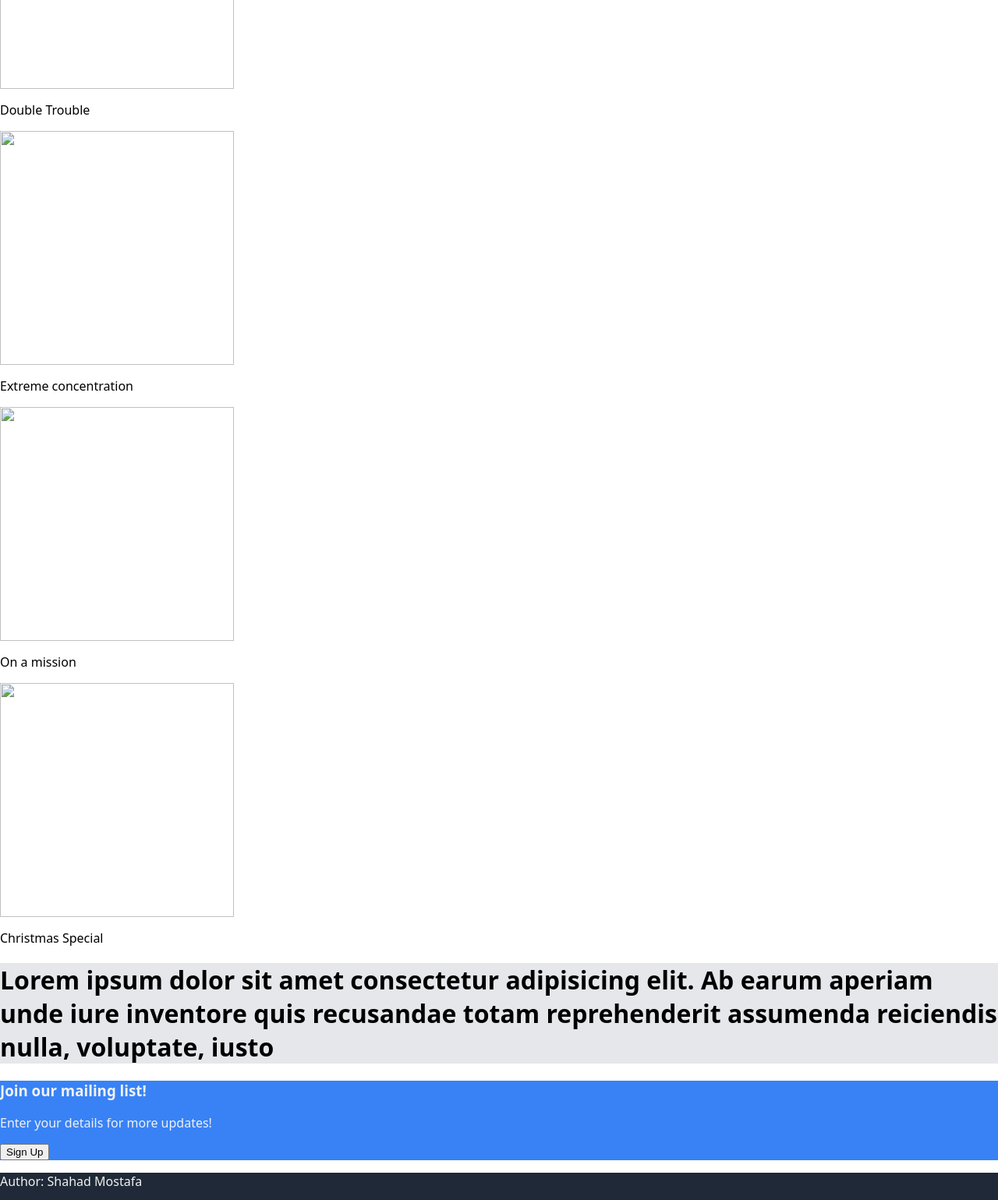
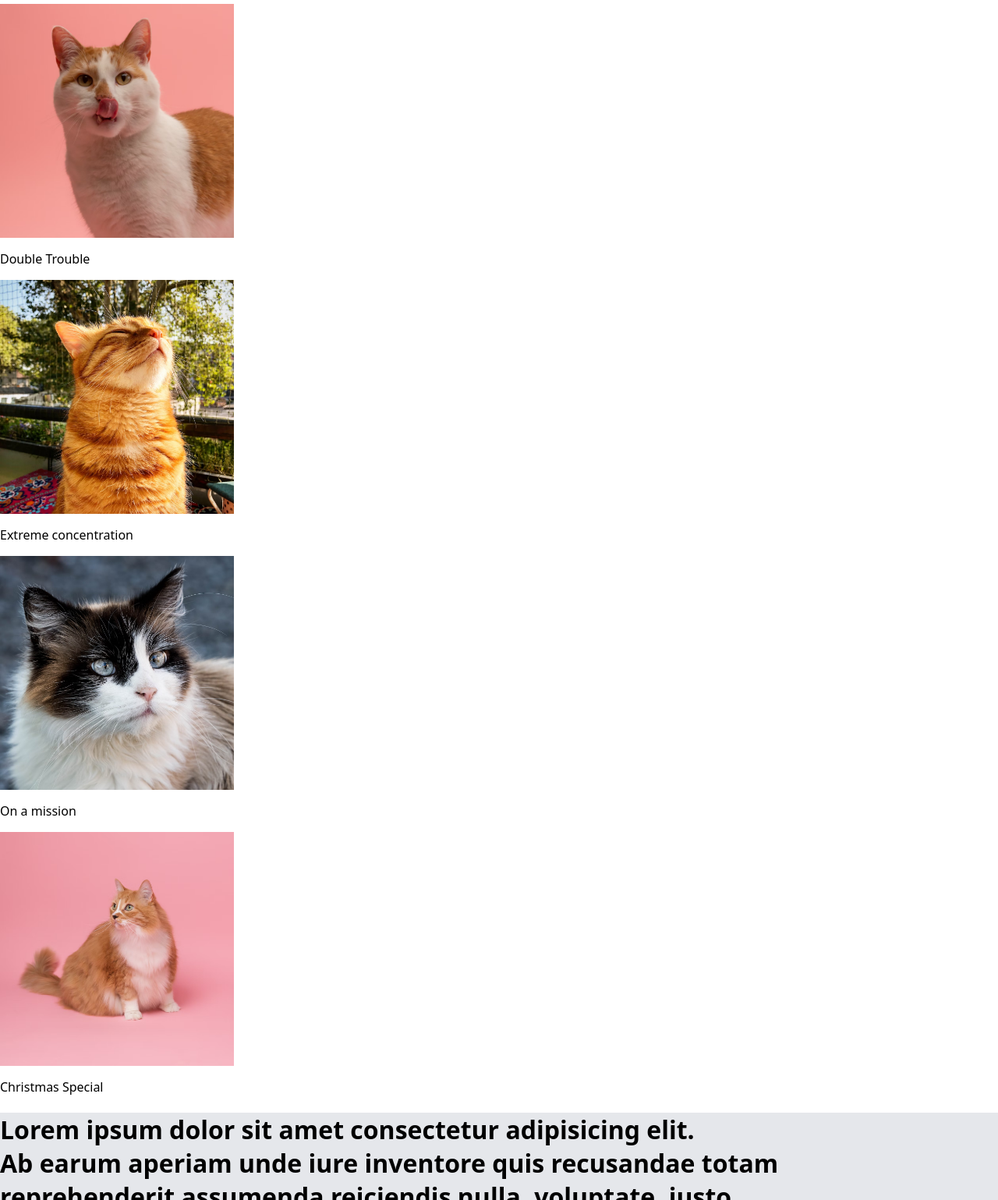
Before and after one commit to shahadmostafa/odin-flexbox, a plain HTML site: page index.html in a window 1280 px wide. Shown: the part 759-2298 px from the top of the page at 78% size. Drawn offline with nearby package versions, Linux system fonts and the light colour scheme.

Commit message:
edited text across various parts of the landing page

```diff
--- a/index.html
+++ b/index.html
@@ -12,21 +12,19 @@
         <div class="blue-bg">
 <!--Section 1-->
         <div class="nav">
-                <div class="nav-left">
-                    <span class="material-symbols-outlined">pets</span>
-                </div>
-                <div class="nav-right">
+            <ul>
+                <li> <span class="material-symbols-outlined">pets</span></li>
+            </ul>
             <ul>
                 <li> <a href=""> Home </a> </li>
                 <li> <a href=""> About Me </a> </li>
                 <li> <a href=""> Contact </a> </li>
             </ul>
         </div>
-            </div>
     <!--Section 2-->
             <div class="landing">
                 <div class="landing-left">
-                    <h1>Welcome to the Frenchie Fan Page</h1>
+                    <h1>Welcome to the Cat Fan Page</h1>
                     <p> Lorem ipsum dolor sit amet consectetur adipisicing elit.
                         Itaque laudantium nam sit amet nemo libero, numquam
                         repudiandae accusamus vitae veniam modi necessitatibus
@@ -36,52 +34,46 @@
                     <button class="cta"> Sign Up</button>
                 </div>
                 <div class="landing-right">
-                    <img src="images/landing-image.avif" width="300px" alt="">
+                    <img src="/images/img-landing.avif" width="600px" alt="">
                 </div>
             </div>
         </div>  <!--Dark Blue End-->
 <!--Section 3-->
+        <h1 class="card-text">More Cat Infomation </h1>
         <div class="card-row">
             <div class="card">
                 <div class="card-img">
-                    <img src="images/frenchie-three.avif" width="300px" alt="">
-                </div>
-                <div class="card-text">
+                    <img src="/images/img-one.avif" width="300px" alt="">
                     <p>Double Trouble </p>
                 </div>
             </div>
 
             <div class="card">
                 <div class="card-img">
-                    <img src="images/frenchie-two.avif" width="300px" alt="">
-                </div>
-                <div class="card-text">
+                    <img src="/images/img-two.avif" width="300px" alt="">
                     <p>Extreme concentration</p>
                 </div>
             </div>
 
             <div class="card">
                 <div class="card-img">
-                    <img src="/images/frenchie-one.avif" width="300px "alt="">
-                </div>
-                <div class="card-text">
+                    <img src="/images/img-three.avif" width="300px "alt="">
                     <p>On a mission</p>
                 </div>
             </div>
 
             <div class="card">
                 <div class="card-img">
-                    <img src="/images/landing-image.avif" width="300px "alt="">
-                </div>
-                <div class="card-text">
+                    <img src="/images/img-four.avif" width="300px "alt="">
+
                     <p>Christmas Special </p>
                 </div>
             </div>
         </div>
 <!--Section 4-->
         <div class="quote-container">
-            <h1>Lorem ipsum dolor sit amet consectetur adipisicing elit.
-                Ab earum aperiam unde iure inventore quis recusandae totam
+            <h1>Lorem ipsum dolor sit amet consectetur adipisicing elit. <br>
+                Ab earum aperiam unde iure inventore quis recusandae totam <br>
                 reprehenderit assumenda reiciendis nulla, voluptate, iusto
             </h1>
         </div>
@@ -89,7 +81,7 @@
         <div class="call-to-action">
             <div class="cta-left">
                 <h3>Join our mailing list!</h3>
-                <p> Enter your details for more updates!</p>
+                <p> Sign up for our fan page by clicking the button on the right </p>
             </div>
             <div class="cta-right">
                 <button class="cta-two"> Sign Up</button>
```
Lines whose indentation alone changed are shown as unchanged.
